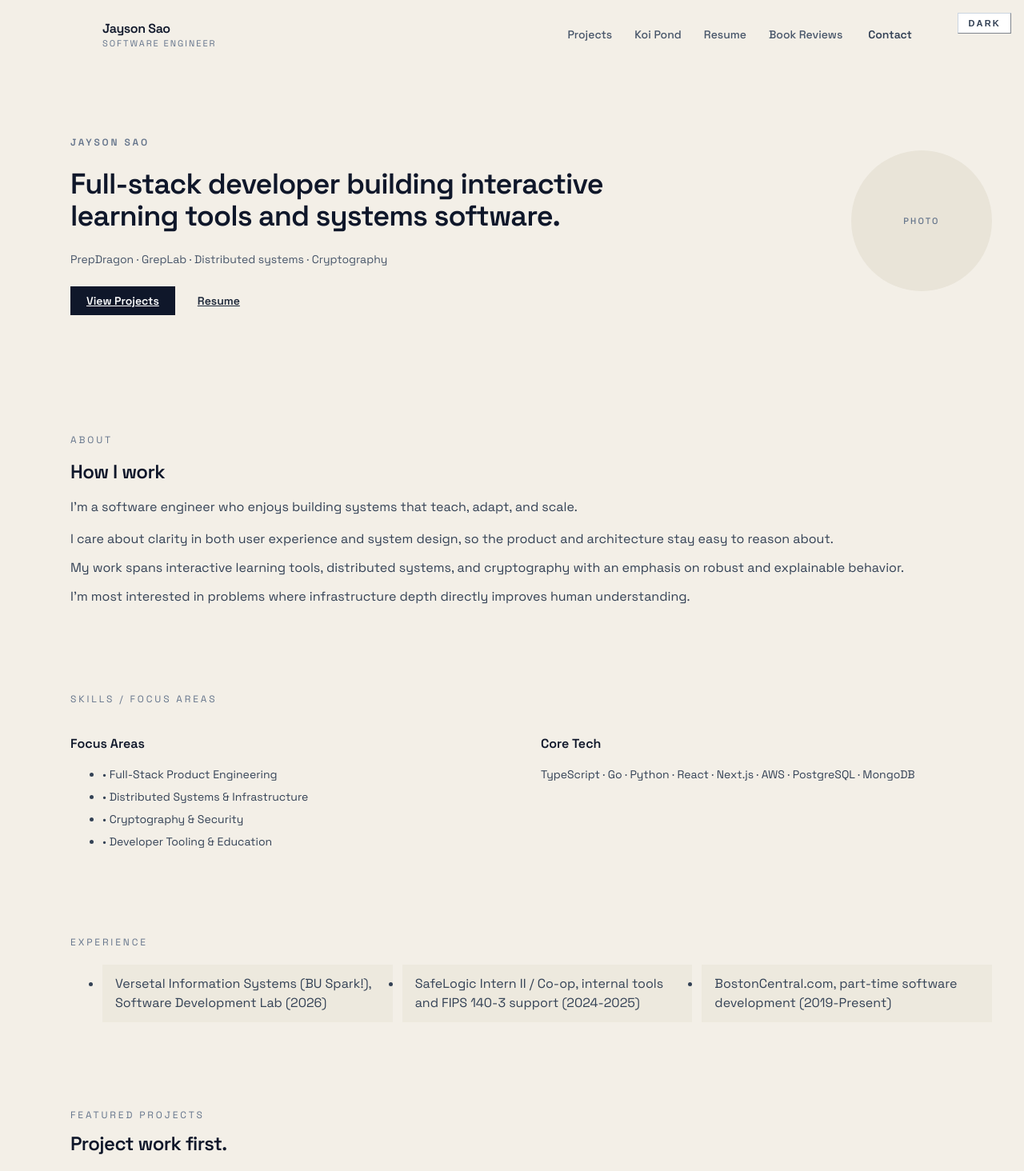
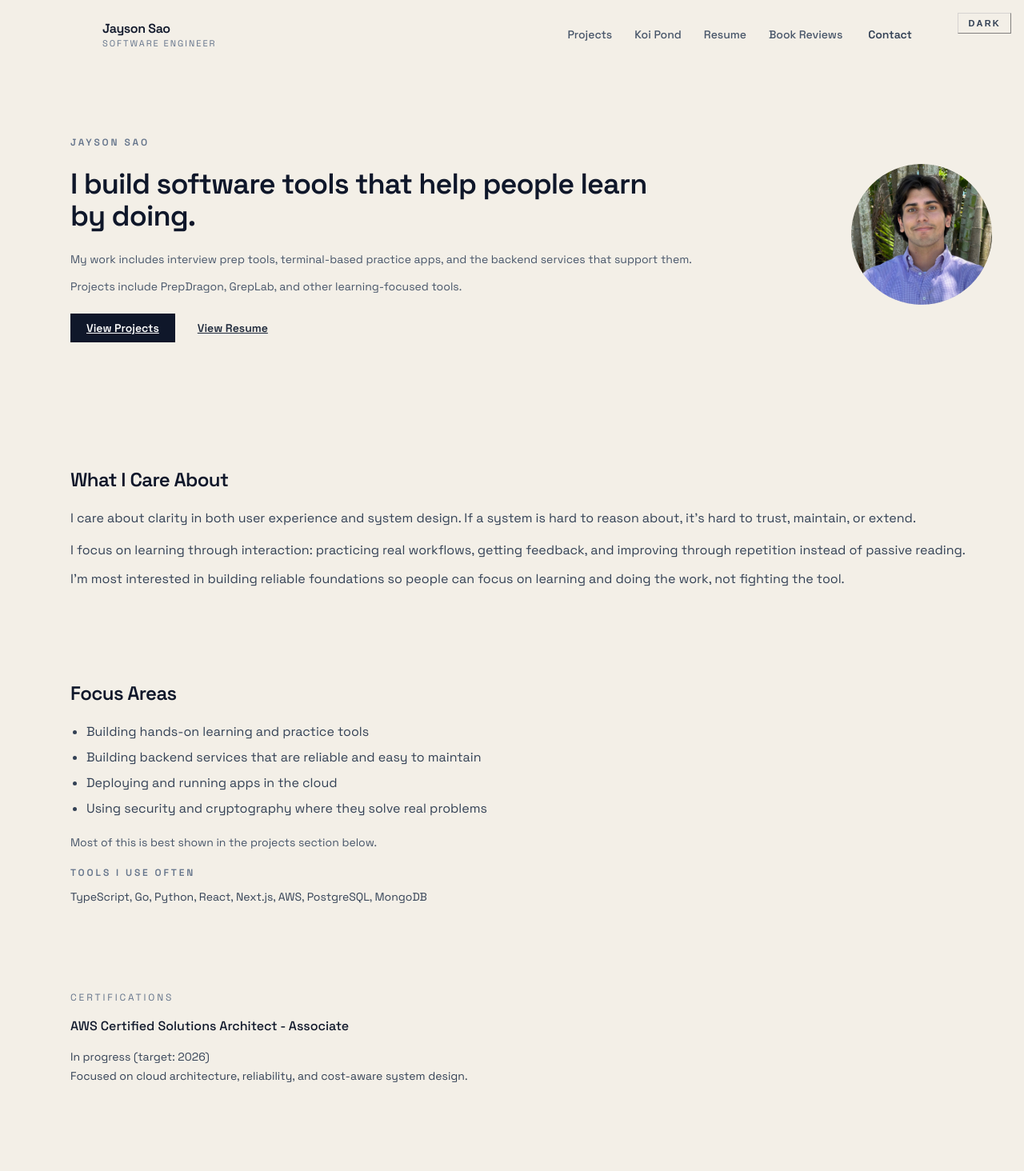
Before and after one commit to jaysonsao/jay-website, a Next.js app: page / in a window 1280 px wide. Shown: the top 1464 px of the page at 80% size. Built offline with nearby package versions, Linux system fonts and the light colour scheme.

Commit message:
closer mvp changed text

```diff
--- a/src/app/layout.tsx
+++ b/src/app/layout.tsx
@@ -2,6 +2,7 @@ import Link from "next/link";
 import type { Metadata } from "next";
 import { Space_Grotesk } from "next/font/google";
 import "./globals.css";
+import NavHashLink from "@/components/NavHashLink";
 import ThemeToggle from "@/components/ThemeToggle";
 
 const spaceGrotesk = Space_Grotesk({
@@ -42,7 +43,7 @@ export default function RootLayout({
       <body className={`${spaceGrotesk.className} bg-background text-slate-900 antialiased dark:bg-slate-950 dark:text-slate-100`}>
         <div className="flex min-h-screen flex-col">
           <ThemeToggle />
-          <header className="sticky top-0 z-40 border-b border-slate-200/90 bg-[hsla(42,32%,93%,0.95)] dark:border-slate-800 dark:bg-slate-950/95">
+          <header className="sticky top-0 z-40 border-b border-black bg-[hsl(42_32%_93%)] dark:border-black dark:bg-slate-950">
             <div className="mx-auto flex w-full max-w-5xl flex-wrap items-center justify-between gap-4 px-4 py-4 sm:px-6">
               <Link href="/" className="flex flex-col leading-tight no-underline hover:no-underline">
                 <span className="text-base font-semibold tracking-tight text-slate-900 dark:text-slate-100">
@@ -54,9 +55,9 @@ export default function RootLayout({
               </Link>
               <nav className="flex w-full items-center justify-between gap-3 sm:w-auto sm:justify-end">
                 <div className="hidden items-center gap-3 sm:flex">
-                  <Link href="/#projects" className={navLinkClass}>
+                  <NavHashLink href="/#projects" targetId="projects" className={navLinkClass}>
                     Projects
-                  </Link>
+                  </NavHashLink>
                   <Link href="/koi-pond" className={navLinkClass}>
                     Koi Pond
                   </Link>
--- a/src/app/page.tsx
+++ b/src/app/page.tsx
@@ -1,12 +1,12 @@
-import Link from "next/link";
+import Image from "next/image";
 import ProjectStack from "@/components/ProjectStack";
 import { projects } from "@/data/projects";
 
 const focusAreas = [
-  "Full-Stack Product Engineering",
-  "Distributed Systems & Infrastructure",
-  "Cryptography & Security",
-  "Developer Tooling & Education",
+  "Building hands-on learning and practice tools",
+  "Building backend services that are reliable and easy to maintain",
+  "Deploying and running apps in the cloud",
+  "Using security and cryptography where they solve real problems",
 ];
 
 const coreTech = [
@@ -21,9 +21,9 @@ const coreTech = [
 ];
 
 const experienceHighlights = [
-  "Versetal Information Systems (BU Spark!), Software Development Lab (2026)",
-  "SafeLogic Intern II / Co-op, internal tools and FIPS 140-3 support (2024-2025)",
-  "BostonCentral.com, part-time software development (2019-Present)",
+  "Software Development Lab, Versetal Information Systems (BU Spark!) (2026): Built software features and supported delivery work.",
+  "Intern II / Co-op, SafeLogic (2024-2025): Worked on internal tools and FIPS 140-3 support tasks.",
+  "Part-Time Developer, BostonCentral.com (2019-Present): Maintain and ship web product updates.",
 ];
 
 export default function Home() {
@@ -36,97 +36,117 @@ export default function Home() {
               Jayson Sao
             </p>
             <h1 className="max-w-3xl text-3xl font-semibold tracking-tight text-slate-900 dark:text-slate-100 sm:text-4xl">
-              Full-stack developer building interactive learning tools and systems
-              software.
+              I build software tools that help people learn by doing.
             </h1>
-            <p className="text-sm text-slate-600 dark:text-slate-300">
-              PrepDragon · GrepLab · Distributed systems · Cryptography
-            </p>
+            <div className="space-y-2 text-sm text-slate-600 dark:text-slate-300">
+              <p>
+                My work includes interview prep tools, terminal-based practice
+                apps, and the backend services that support them.
+              </p>
+              <p>
+                Projects include PrepDragon, GrepLab, and other learning-focused
+                tools.
+              </p>
+            </div>
             <div className="flex flex-wrap gap-2">
-              <Link
-                href="/#projects"
+              <a
+                href="#projects"
                 className="inline-flex items-center justify-center border border-slate-900 bg-slate-900 px-5 py-2 text-sm font-semibold text-white transition hover:bg-slate-800 focus-visible:outline-none focus-visible:ring-2 focus-visible:ring-slate-300 dark:border-slate-100 dark:bg-slate-100 dark:text-slate-950 dark:hover:bg-slate-200"
               >
                 View Projects
-              </Link>
+              </a>
               <a
                 href="/resume.pdf"
                 target="_blank"
                 rel="noreferrer"
                 className="inline-flex items-center justify-center border border-slate-300 px-5 py-2 text-sm font-semibold text-slate-800 transition hover:border-slate-400 hover:bg-slate-50 focus-visible:outline-none focus-visible:ring-2 focus-visible:ring-slate-200 dark:border-slate-700 dark:text-slate-200 dark:hover:border-slate-500 dark:hover:bg-slate-900"
               >
-                Resume
+                View Resume
               </a>
             </div>
           </div>
           <div
-            aria-label="Headshot placeholder"
-            className="mx-auto grid h-36 w-36 shrink-0 place-items-center rounded-full border-2 border-stone-400/80 bg-[hsl(42_28%_88%)] md:-ml-12 md:mx-0 md:h-44 md:w-44 dark:border-slate-600 dark:bg-slate-800"
+            className="relative mx-auto h-36 w-36 shrink-0 overflow-hidden rounded-full border-2 border-stone-400/80 bg-[hsl(42_28%_88%)] md:ml-0 md:h-44 md:w-44 dark:border-slate-600 dark:bg-slate-800"
           >
-            <span className="text-[11px] font-medium uppercase tracking-[0.2em] text-slate-500 dark:text-slate-400">
-              Photo
-            </span>
+            <Image
+              src="/my-face.jpeg"
+              alt="Jayson Sao"
+              fill
+              sizes="(min-width: 768px) 11rem, 9rem"
+              className="object-cover"
+              priority
+            />
           </div>
         </div>
       </section>
 
       <section id="about" className="scroll-mt-28 space-y-4 border-t border-slate-200 pt-10 dark:border-slate-800">
-        <p className="text-xs uppercase tracking-[0.24em] text-slate-500 dark:text-slate-400">About</p>
         <h2 className="text-2xl font-semibold tracking-tight text-slate-900 dark:text-slate-100">
-          How I work
+          What I Care About
         </h2>
         <div className="space-y-3 text-base text-slate-700 dark:text-slate-300">
           <p>
-            I&apos;m a software engineer who enjoys building systems that teach,
-            adapt, and scale.
+            I care about clarity in both user experience and system design. If a
+            system is hard to reason about, it&apos;s hard to trust, maintain, or
+            extend.
           </p>
           <p>
-            I care about clarity in both user experience and system design, so the
-            product and architecture stay easy to reason about.
+            I focus on learning through interaction: practicing real workflows,
+            getting feedback, and improving through repetition instead of passive
+            reading.
           </p>
           <p>
-            My work spans interactive learning tools, distributed systems, and
-            cryptography with an emphasis on robust and explainable behavior.
-          </p>
-          <p>
-            I&apos;m most interested in problems where infrastructure depth directly
-            improves human understanding.
+            I&apos;m most interested in building reliable foundations so people can
+            focus on learning and doing the work, not fighting the tool.
           </p>
         </div>
       </section>
 
       <section id="skills" className="scroll-mt-28 space-y-5 border-t border-slate-200 pt-10 dark:border-slate-800">
-        <p className="text-xs uppercase tracking-[0.24em] text-slate-500 dark:text-slate-400">
-          Skills / Focus Areas
-        </p>
-        <div className="grid gap-6 md:grid-cols-2">
-          <div className="space-y-3">
-            <h3 className="text-base font-semibold text-slate-900 dark:text-slate-100">Focus Areas</h3>
-            <ul className="space-y-2 text-sm text-slate-700 dark:text-slate-300">
-              {focusAreas.map((item) => (
-                <li key={item}>• {item}</li>
-              ))}
-            </ul>
-          </div>
-          <div className="space-y-3">
-            <h3 className="text-base font-semibold text-slate-900 dark:text-slate-100">Core Tech</h3>
-            <p className="text-sm text-slate-700 dark:text-slate-300">{coreTech.join(" · ")}</p>
+        <h2 className="text-2xl font-semibold tracking-tight text-slate-900 dark:text-slate-100">
+          Focus Areas
+        </h2>
+        <div className="space-y-5">
+          <ul className="list-disc space-y-2 pl-5 text-base text-slate-700 dark:text-slate-300">
+            {focusAreas.map((item) => (
+              <li key={item}>{item}</li>
+            ))}
+          </ul>
+          <p className="text-sm text-slate-600 dark:text-slate-300">
+            Most of this is best shown in the projects section below.
+          </p>
+          <div className="space-y-2">
+            <h3 className="text-xs font-semibold uppercase tracking-[0.24em] text-slate-500 dark:text-slate-400">
+              Tools I Use Often
+            </h3>
+            <p className="text-sm text-slate-700 dark:text-slate-300">{coreTech.join(", ")}</p>
           </div>
         </div>
       </section>
 
-      <section className="space-y-5 border-t border-slate-200 pt-10 dark:border-slate-800">
+      <section className="max-w-4xl space-y-4 border-t border-slate-200 pt-10 dark:border-slate-800">
         <p className="text-xs uppercase tracking-[0.24em] text-slate-500 dark:text-slate-400">
-          Experience
+          Certifications
         </p>
-        <ul className="grid gap-3 text-base text-slate-700 dark:text-slate-300 md:grid-cols-3">
+        <div className="space-y-1 text-slate-700 dark:text-slate-300">
+          <p className="text-base font-medium text-slate-900 dark:text-slate-100">
+            AWS Certified Solutions Architect - Associate
+          </p>
+          <p className="text-sm">In progress (target: 2026)</p>
+          <p className="text-sm">
+            Focused on cloud architecture, reliability, and cost-aware system
+            design.
+          </p>
+        </div>
+      </section>
+
+      <section className="max-w-4xl space-y-5 border-t border-slate-200 pt-10 dark:border-slate-800">
+        <p className="text-xs uppercase tracking-[0.24em] text-slate-500 dark:text-slate-400">
+          Work Experience
+        </p>
+        <ul className="space-y-2 text-base text-slate-700 dark:text-slate-300">
           {experienceHighlights.map((item) => (
-            <li
-              key={item}
-              className="border border-stone-300/80 bg-[hsl(42_30%_90%)] px-4 py-3 dark:border-slate-700 dark:bg-[hsl(217_25%_16%)]"
-            >
-              {item}
-            </li>
+            <li key={item}>{item}</li>
           ))}
         </ul>
       </section>
--- /dev/null
+++ b/src/components/NavHashLink.tsx
@@ -0,0 +1,42 @@
+"use client";
+
+import Link from "next/link";
+import { usePathname } from "next/navigation";
+import type { MouseEventHandler, ReactNode } from "react";
+
+type NavHashLinkProps = {
+  href: string;
+  targetId: string;
+  className?: string;
+  children: ReactNode;
+};
+
+export default function NavHashLink({
+  href,
+  targetId,
+  className,
+  children,
+}: NavHashLinkProps) {
+  const pathname = usePathname();
+
+  const handleClick: MouseEventHandler<HTMLAnchorElement> = (event) => {
+    if (pathname !== "/") {
+      return;
+    }
+
+    const target = document.getElementById(targetId);
+    if (!target) {
+      return;
+    }
+
+    event.preventDefault();
+    target.scrollIntoView({ behavior: "smooth", block: "start" });
+    window.history.replaceState(null, "", `/#${targetId}`);
+  };
+
+  return (
+    <Link href={href} className={className} onClick={handleClick}>
+      {children}
+    </Link>
+  );
+}
--- a/src/components/ThemeToggle.tsx
+++ b/src/components/ThemeToggle.tsx
@@ -88,7 +88,7 @@ export default function ThemeToggle() {
       type="button"
       onClick={toggleTheme}
       aria-label={label}
-      className="fixed right-4 top-4 z-50 inline-flex items-center border border-slate-300 bg-white px-3 py-1.5 text-[11px] font-semibold uppercase tracking-[0.2em] text-slate-700 transition hover:border-slate-400 hover:bg-slate-50 focus-visible:outline-none focus-visible:ring-2 focus-visible:ring-emerald-300 dark:border-slate-700 dark:bg-slate-900 dark:text-slate-100"
+      className="fixed right-4 top-4 z-50 inline-flex items-center border border-stone-300 bg-[hsl(42_32%_93%)] px-3 py-1.5 text-[11px] font-semibold uppercase tracking-[0.2em] text-slate-700 transition hover:border-stone-400 hover:bg-[hsl(42_34%_90%)] focus-visible:outline-none focus-visible:ring-2 focus-visible:ring-emerald-300 dark:border-stone-500 dark:bg-[hsl(42_30%_88%)] dark:text-slate-800 dark:hover:border-stone-400 dark:hover:bg-[hsl(42_32%_86%)]"
     >
       {theme === "dark" ? "Light" : "Dark"}
     </button>
```
Also changed, not shown: src/app/book-reviews/[slug]/page.tsx (+8 -0 lines), src/app/book-reviews/page.tsx (+28 -5 lines), src/data/book-reviews.ts (+18 -3 lines), src/lib/bookStatus.ts (added, +41 -0 lines), public/my-face.jpeg (added).
